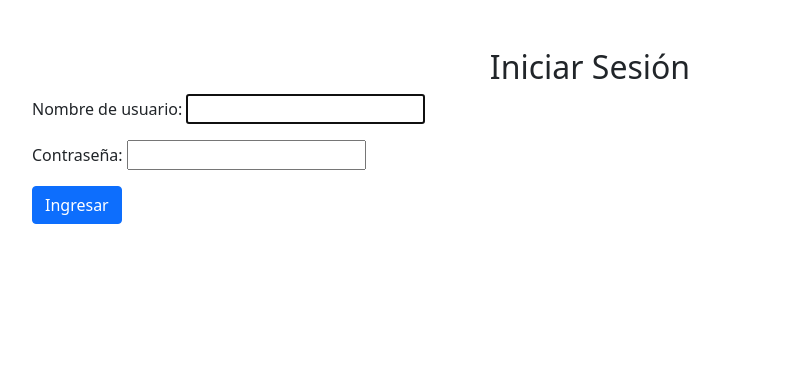
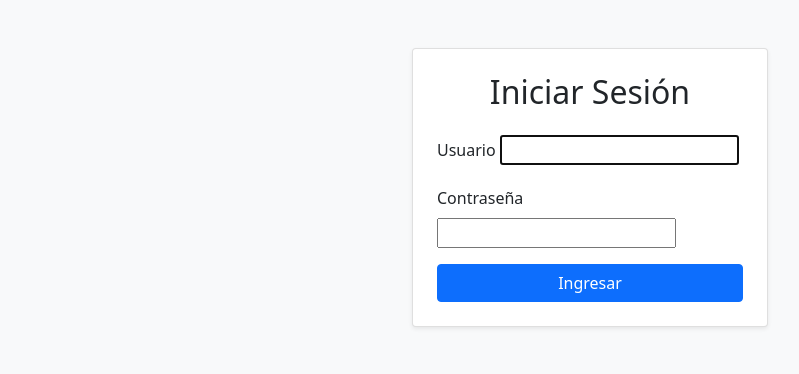
Before and after one commit to jeancarlos336/cafeteriamdv, a Django app: page /login/ in a window 1280 px wide. Shown: the top 374 px of the page, without its empty margins (50-849 px from the left). Run offline with Django 5.2, Linux system fonts and the light colour scheme.

Commit message:
actualizacion login y vistas

```diff
--- a/pos_system/ventas/templates/registration/login.html
+++ b/pos_system/ventas/templates/registration/login.html
@@ -3,17 +3,29 @@
 <head>
     <meta charset="UTF-8">
     <title>Iniciar Sesión</title>
-    <link rel="stylesheet" href="https://cdn.jsdelivr.net/npm/bootstrap@5.1.3/dist/css/bootstrap.min.css">
+    <link href="https://cdn.jsdelivr.net/npm/bootstrap@5.1.3/dist/css/bootstrap.min.css" rel="stylesheet">
 </head>
-<body>
-    <div class="container mt-5">
-        <h2 class="text-center">Iniciar Sesión</h2>
+<body class="bg-light d-flex align-items-center py-5">
+    <div class="container">
+        <div class="row justify-content-center">
+            <div class="col-md-6 col-lg-4">
+                <div class="card shadow-sm">
+                    <div class="card-body p-4">
+                        <h2 class="text-center mb-4">Iniciar Sesión</h2>
                         <form method="post">
                             {% csrf_token %}
-            {{ form.as_p }}
-            <button type="submit" class="btn btn-primary">Ingresar</button>
+                            <div class="mb-3">
+                                <label for="id_username" class="form-label">Usuario</label>
+                                {{ form.username }}
+                            </div>
+                            <div class="mb-3">
+                                <label for="id_password" class="form-label">Contraseña</label>
+                                {{ form.password }}
+                            </div>
+                            <button type="submit" class="btn btn-primary w-100">Ingresar</button>
                         </form>
-
+                    </div>
+                </div>
                 {% if messages %}
                     {% for message in messages %}
                         <div class="alert alert-{{ message.tags }} mt-3" role="alert">
@@ -22,5 +34,7 @@
                     {% endfor %}
                 {% endif %}
             </div>
+        </div>
+    </div>
 </body>
 </html>
```
Also changed, not shown: pos_system/ventas/views.py (+12 -14 lines). Lines whose indentation alone changed are shown as unchanged.
